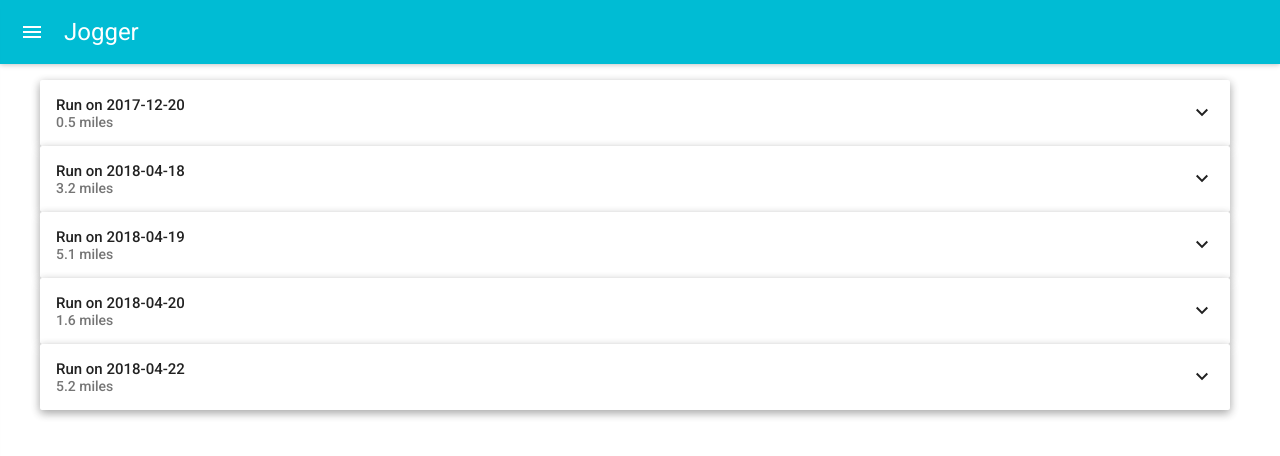
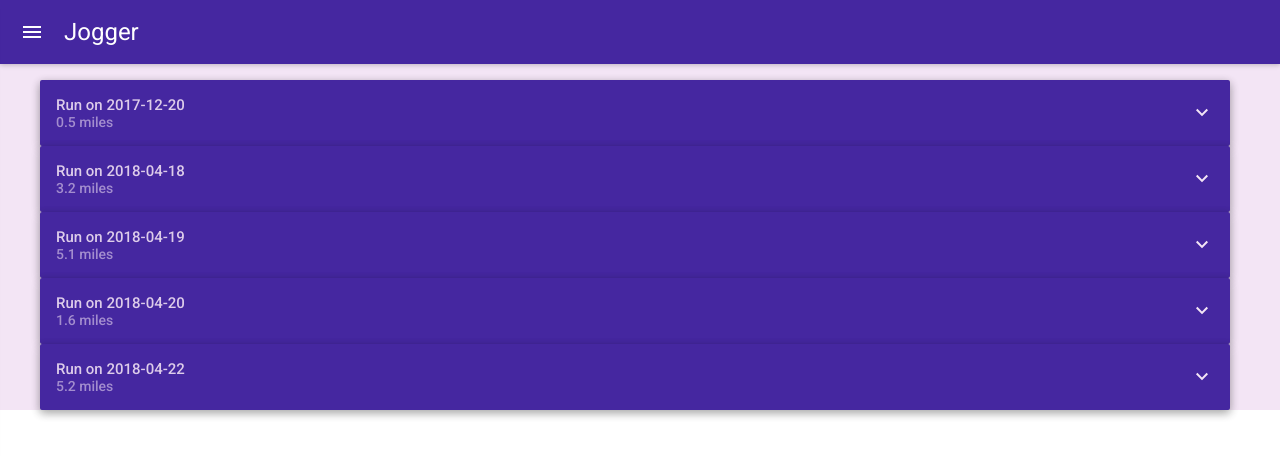
Before and after one commit to JonHarder/jogger, a React (Create React App) app: page / in a window 1280 px wide. Shown: the top 456 px of the page. Built offline with nearby package versions, Linux system fonts and the light colour scheme.

Commit message:
screen width aware HOC

```diff
--- a/src/App.js
+++ b/src/App.js
@@ -1,10 +1,24 @@
-import React from 'react';
 import './App.css';
+
+import React, {Component} from 'react';
+
+import getMuiTheme from 'material-ui/styles/getMuiTheme';
 import MuiThemeProvider from 'material-ui/styles/MuiThemeProvider';
+import {deepPurple800, purple50} from 'material-ui/styles/colors';
 
 // local components
 import Run from './Components/Run';
 import Header from './Components/Header';
+import screenWidthAware from './Components/screenWidthAware';
+
+const muiTheme = getMuiTheme({
+    palette: {
+        textColor: purple50,
+        canvasColor: deepPurple800,
+        pickerHeaderColor: deepPurple800,
+        primary1Color: deepPurple800
+    }
+});
 
 
 const Runs = (props) =>
@@ -15,10 +29,12 @@ const Runs = (props) =>
     </ul>
 
 
-const App = (props) => {
+class Main extends Component {
+    render() {
         const title = "Jogger";
         const bodyStyle = {
-        'marginRight': '50px',
+            'marginRight': this.props.desktop ? '50px': '0px',
+            'marginLeft': this.props.desktop ? 'inherit': '0px',
         };
         const runs = [
             {date: "2018-04-22", distance: 5.2},
@@ -28,20 +44,19 @@ const App = (props) => {
             {date: "2018-04-19", distance: 5.1},
         ].sort((a, b) => new Date(a.date) - new Date(b.date));
 
-    console.log(runs);
-
         return (
-        <MuiThemeProvider className="App">
-            <div>
-                <Header title={title} />
+            <MuiThemeProvider className="App" muiTheme={muiTheme}>
+                <div style={{backgroundColor: purple50}}>
+                    <Header mobile={!this.props.desktop} title={title} />
                     <div style={bodyStyle}>
                         <Runs data={runs} />
                     </div>
                 </div>
             </MuiThemeProvider>
         );
-
+    }
 }
 
+const App = screenWidthAware(Main);
 
 export default App;
--- a/src/Components/Header.js
+++ b/src/Components/Header.js
@@ -6,6 +6,7 @@ import Divider from 'material-ui/Divider';
 import Menu from 'material-ui/Menu';
 import MenuItem from 'material-ui/MenuItem';
 import AppBar from 'material-ui/AppBar';
+import ArrowBack from 'material-ui/svg-icons/navigation/arrow-back';
 
 
 class Header extends Component {
@@ -24,7 +25,8 @@ class Header extends Component {
                 <Drawer open={this.state.open}
                         docked={false}
                         onRequestChange={() => this.setState({open: false})}>
-                    <Menu desktop={false}>
+                    <Menu desktop={!this.props.mobile}>
+                        <MenuItem primaryText="Close" leftIcon={<ArrowBack />} />
                         <MenuItem primaryText="Settings" />
                         <Divider />
                         <MenuItem primaryText="Sign Out" />
--- a/src/Components/Run.js
+++ b/src/Components/Run.js
@@ -1,10 +1,15 @@
 import React from 'react';
 import {Card, CardHeader, CardText} from 'material-ui/Card';
+import {purple50, deepPurple800} from 'material-ui/styles/colors';
 
 
 export default ({date, distance}) => {
     const title = "Run on " + date;
     const subtitle = distance + " miles";
+    const style = {
+        backgroundColor: purple50,
+        color: deepPurple800,
+    };
     return (
         <Card zDepth={2}>
             <CardHeader
@@ -12,7 +17,7 @@ export default ({date, distance}) => {
                 subtitle={subtitle}
                 actAsExpander={true}
                 showExpandableButton={true} />
-            <CardText expandable={true}>
+            <CardText style={style} expandable={true}>
                 <p>Run on {date} -- {distance} miles</p>
             </CardText>
         </Card>
--- /dev/null
+++ b/src/Components/screenWidthAware.js
@@ -0,0 +1,38 @@
+import React, {Component} from 'react';
+
+
+const screenWidthAware = (WrappedComponent) => {
+    return class extends Component {
+        constructor(props) {
+            super(props);
+            this.state = {
+                desktop: this.isDesktop()
+            };
+        }
+
+        isDesktop() {
+            return window.innerWidth >= 720;
+        }
+
+        updateExperience() {
+            this.setState({desktop: this.isDesktop()});
+        }
+
+        componentDidMount() {
+            this.updateExperience();
+            window.addEventListener("resize", this.updateExperience.bind(this));
+        }
+
+        componentWillUnmount() {
+            window.removeEventListener("resize", this.updateExperience.bind(this));
+        }
+
+        render() {
+            return (
+                <WrappedComponent {...this.state} {...this.props}  />
+            );
+        }
+    }
+}
+
+export default screenWidthAware;
```
Lines whose indentation alone changed are shown as unchanged.
